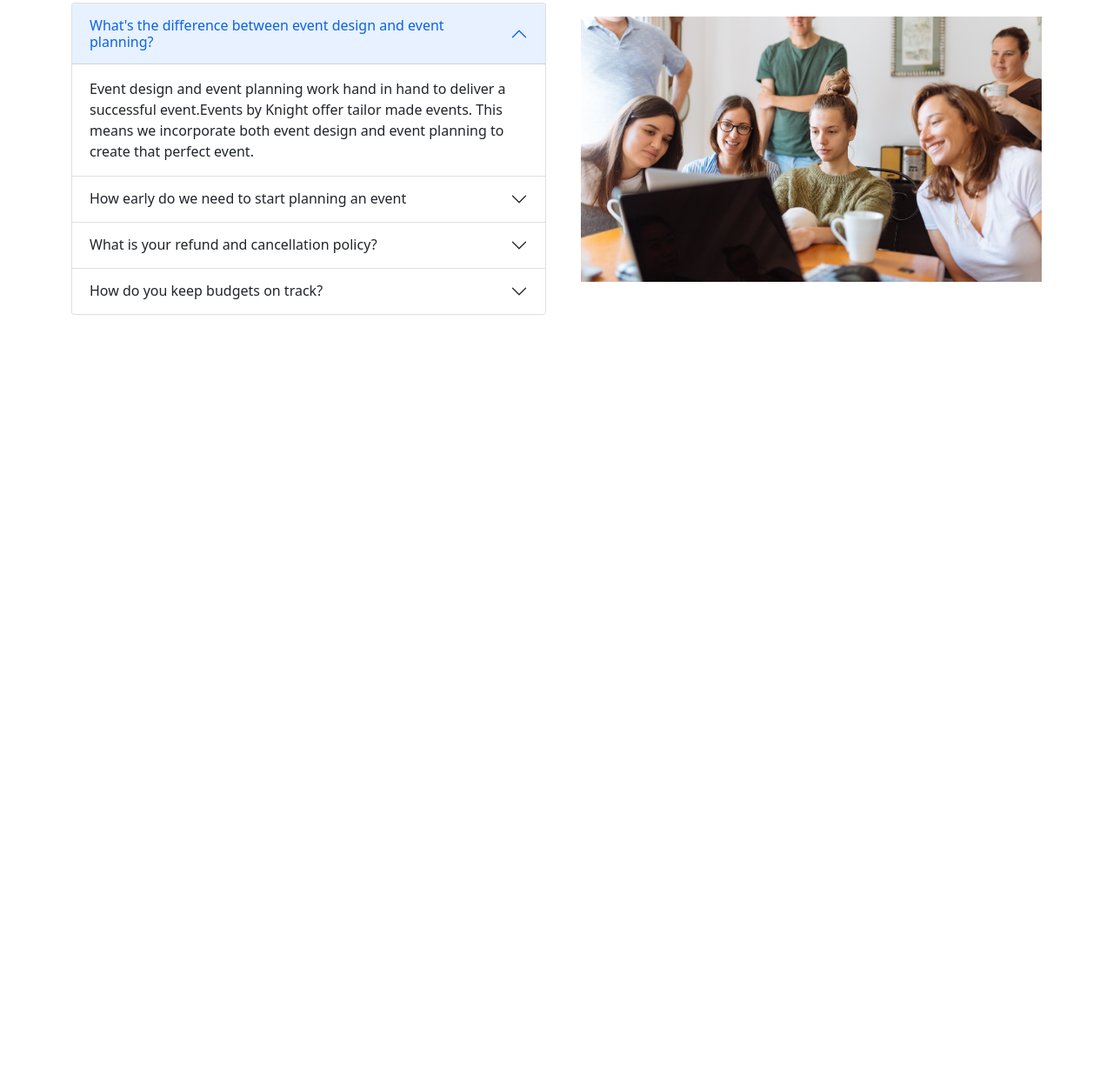
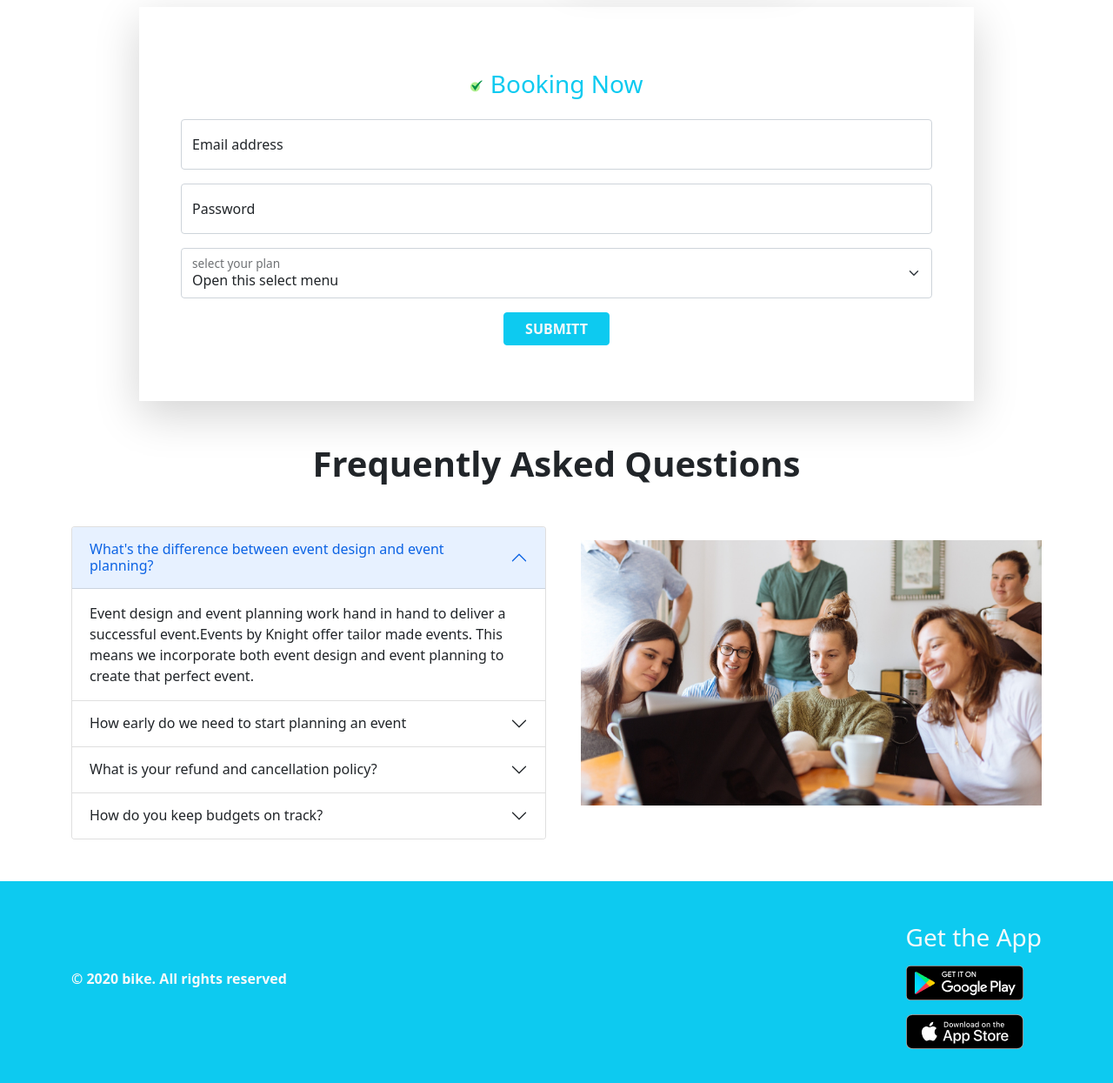
Before and after one commit to MrMADS28289/Convention-Center, a plain HTML site: page index.html in a window 1280 px wide. Shown: the part 1281-2526 px from the top of the page at 87% size. Before the commit the page ends 1643 px from the top, so only its background shows below. Drawn offline with nearby package versions, Linux system fonts and the light colour scheme; a web font is replaced by a local one.

Commit message:
site is completed

```diff
--- a/index.html
+++ b/index.html
@@ -72,7 +72,7 @@
             <div class="carousel-inner">
                 <div class="carousel-item active costom-height">
                     <img src="images/carosel-1.jpg" class="d-block w-100" alt="...">
-                    <div class="carousel-caption d-none d-md-block poppins text-info">
+                    <div class="carousel-caption d-none d-md-block poppins text-info hot-disine p-5 rounded-3">
                         <h1>Meet with confidence.</h1>
                         <p>WEBINARS TO SUPPORT DISCUSSIONS AT THE RESUMED SESSIONS OF SBSTTA-24, SBI-3 AND WG2020-3
                             Orestes gave a lifetime of service to the United Nations. Originally from Cuba, he joined
@@ -86,7 +86,7 @@
                 </div>
                 <div class="carousel-item costom-height">
                     <img src="images/carosel-2.jpg" class="d-block w-100" alt="...">
-                    <div class="carousel-caption d-none d-md-block poppins text-info">
+                    <div class="carousel-caption d-none d-md-block poppins text-info hot-disine p-5 rounded-3">
                         <h1>Clean, spacious and full of sunshine.</h1>
                         <p>With high vaccination rates and industry-leading protocols, we are ready to host you here on
                             the San Diego Bay. Orestes joined the Secretariat of the Convention in 2014 as the Editor
@@ -98,7 +98,7 @@
                 </div>
                 <div class="carousel-item costom-height">
                     <img src="images/corosel-3.jpg" class="d-block w-100" alt="...">
-                    <div class="carousel-caption d-none d-md-block poppins text-info">
+                    <div class="carousel-caption d-none d-md-block poppins text-info hot-disine p-5 rounded-3">
                         <h1>IN MEMORIAM: ORESTES PLASENCIA (1965 - 2022)</h1>
                         <p>With immense sadness, we announce the death of our colleague, Orestes Plasencia, who held the
                             position of Editor at the Secretariat of the Convention on Biological Diversity since 2014.
@@ -130,6 +130,17 @@
     <main>
         <!----------------- Our package Part -------------------->
         <section class="container poppins my-5">
+            <div class="border-start border-info border-4">
+                <div class="toast show">
+                    <div class="toast-header">
+                        <strong class="me-auto">OFF OFF OFF</strong>
+                        <button type="button" class="btn-close" data-bs-dismiss="toast"></button>
+                    </div>
+                    <div class="toast-body">
+                        <p><img src="images/icon/check-mark.png" alt=""> 20% off on next booking</p>
+                    </div>
+                </div>
+            </div>
             <h1 class="text-center fw-bolder mb-5">Our package</h1>
             <div class="row d-flex align-items-end">
                 <div class="col-12 col-sm-12 col-md-6 col-lg-3">
@@ -179,8 +190,11 @@
                         href="https://www.cbd.int/article/2021-in-review" role="button" target="blank">Choose
                         plan</a>
                 </div>
-                <div class="col-12 col-sm-12 col-md-6 col-lg-3">
-                    <div class="bg-info py-3 px-4 text-light rounded-3 shadow-lg">
+                <div class="col-12 col-sm-12 col-md-6 col-lg-3 position-relative">
+                    <p
+                        class="bg-danger text-light rounded-pill me-5 py-1 px-2 position-absolute top-0 start-50 translate-middle">
+                        Hot</p>
+                    <div class="bg-info py-3 px-4 text-light rounded-3 shadow-lg for-relative">
                         <h1 class="fw-bolder">$800</h1>
                         <h3 class="fw-bolder">Wedding plus</h3>
                         <p>For most weddings with premium plans</p>
@@ -219,6 +233,36 @@
                 </div>
             </div>
         </section>
+
+        <!----------- Optional Part ------------->
+        <div class="container w-75 mx-auto my-5 p-5 text-center shadow-lg">
+            <h3 class="my-4 text-info"><img src="images/icon/check-mark.png" alt=""> Booking Now</h3>
+            <div>
+                <div class="form-floating mb-3">
+                    <input type="email" class="form-control" id="floatingInput" placeholder="name@example.com">
+                    <label for="floatingInput">Email address</label>
+                </div>
+                <div class="form-floating">
+                    <input type="password" class="form-control" id="floatingPassword" placeholder="Password">
+                    <label for="floatingPassword">Password</label>
+                </div>
+                <div class="col-md mt-3">
+                    <div class="form-floating">
+                        <select class="form-select" id="floatingSelectGrid" aria-label="Floating label select example">
+                            <option selected>Open this select menu</option>
+                            <option value="1">One</option>
+                            <option value="2">Two</option>
+                            <option value="3">Three</option>
+                            <option value="4">Four</option>
+                        </select>
+                        <label for="floatingSelectGrid">select your plan</label>
+                    </div>
+                </div>
+                <div>
+                    <button type="button" class="btn btn-info my-3 px-4 text-light fw-bolder">SUBMITT</button>
+                </div>
+            </div>
+        </div>
         <!------------ Frequently Questions Part --------------->
         <section class="container">
             <h1 class="text-center fw-bolder mb-5">Frequently Asked Questions</h1>
@@ -303,10 +347,24 @@
                 </div>
             </div>
         </section>
-    </main>
         <!-------------------- Footer Part ------------------------>
-    <footer>
-
+        <footer class="mt-5 p-5 bg-info">
+            <section class="container d-flex justify-content-lg-between align-items-center">
+                <div>
+                    <p class="text-light fw-bolder">© 2020 bike. All rights reserved</p>
+                </div>
+                <div>
+                    <h3 class="text-light">Get the App</h3>
+                    <div class="my-3">
+                        <a href="https://play.google.com/store/apps/details?id=events.socio.app930" target="blank"><img
+                                src="images/icon/google.png" alt=""></a>
+                    </div>
+                    <div>
+                        <a href="https://apps.apple.com/us/app/hdsa-annual-convention/id1498167185" target="blank"><img
+                                src="images/icon/apple.png" alt=""></a>
+                    </div>
+                </div>
+            </section>
         </footer>
 
 
--- a/style.css
+++ b/style.css
@@ -7,6 +7,6 @@
 .costom-height{
     height: 500px;
 }
-/* .hot-disine{
-    color: wheat;
-} */
+.hot-disine{
+    background-color: rgba(0, 0, 0, 0.377);
+}
```
Also changed, not shown: images/icon/apple.png (added), images/icon/google.png (added). Lines whose indentation alone changed are shown as unchanged.
